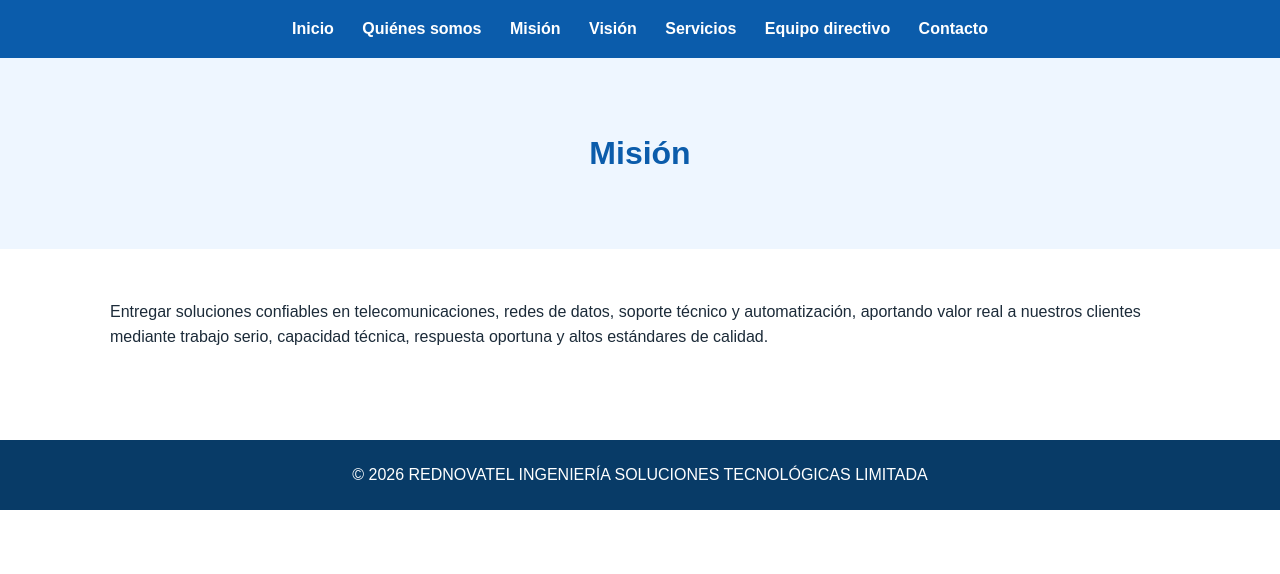
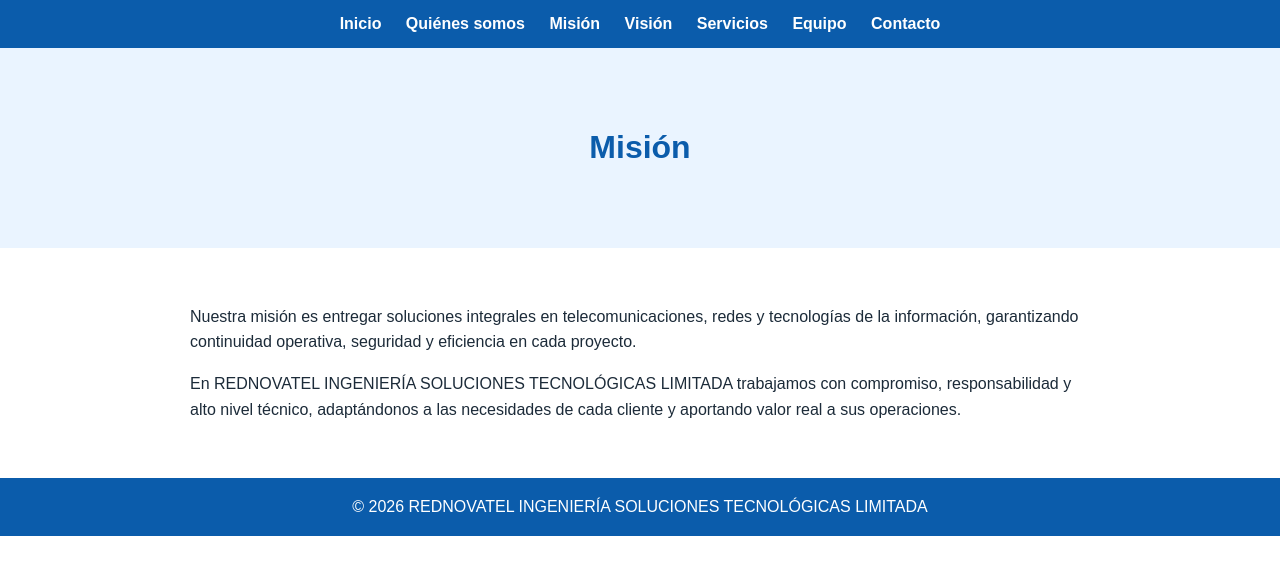
Before and after one commit to rednovatel/rednovatel.cl, a plain HTML site: page mision.html in a window 1280 px wide. Drawn offline with Linux system fonts and the light colour scheme.

Commit message:
Revise mission content and enhance HTML structure
Updated mission statement and improved styling for consistency.

```diff
--- a/mision.html
+++ b/mision.html
@@ -4,39 +4,86 @@
   <meta charset="UTF-8">
   <meta name="viewport" content="width=device-width, initial-scale=1.0">
   <title>Misión - REDNOVATEL</title>
+
   <style>
-    :root{--azul:#0b5cab;--azul2:#083b67;--blanco:#ffffff;--celeste:#eef6ff;--texto:#1c2b39}
-    *{box-sizing:border-box;margin:0;padding:0}
-    body{font-family:Arial,Helvetica,sans-serif;color:var(--texto);background:#fff;line-height:1.6}
-    nav{background:var(--azul);padding:16px;text-align:center}
-    nav a{color:#fff;text-decoration:none;margin:0 12px;font-weight:bold}
-    header{background:var(--celeste);padding:70px 20px;text-align:center}
-    header h1{color:var(--azul)}
-    .container{max-width:1100px;margin:auto;padding:50px 20px}
-    footer{background:var(--azul2);color:#fff;text-align:center;padding:22px;margin-top:40px}
+    body {
+      margin: 0;
+      font-family: Arial, sans-serif;
+      background: #ffffff;
+      color: #1c2b39;
+    }
+
+    nav {
+      background: #0b5cab;
+      padding: 15px;
+      text-align: center;
+    }
+
+    nav a {
+      color: white;
+      margin: 10px;
+      text-decoration: none;
+      font-weight: bold;
+    }
+
+    header {
+      background: #eaf4ff;
+      padding: 60px 20px;
+      text-align: center;
+    }
+
+    header h1 {
+      color: #0b5cab;
+    }
+
+    section {
+      max-width: 900px;
+      margin: auto;
+      padding: 40px 20px;
+      line-height: 1.6;
+    }
+
+    footer {
+      background: #0b5cab;
+      color: white;
+      text-align: center;
+      padding: 20px;
+    }
   </style>
 </head>
+
 <body>
+
   <nav>
     <a href="index.html">Inicio</a>
     <a href="quienes.html">Quiénes somos</a>
     <a href="mision.html">Misión</a>
     <a href="vision.html">Visión</a>
     <a href="servicios.html">Servicios</a>
-    <a href="equipo.html">Equipo directivo</a>
+    <a href="equipo.html">Equipo</a>
     <a href="contacto.html">Contacto</a>
   </nav>
 
-  <header><h1>Misión</h1></header>
+  <header>
+    <h1>Misión</h1>
+  </header>
 
-  <div class="container">
+  <section>
     <p>
-      Entregar soluciones confiables en telecomunicaciones, redes de datos, soporte técnico
-      y automatización, aportando valor real a nuestros clientes mediante trabajo serio,
-      capacidad técnica, respuesta oportuna y altos estándares de calidad.
+      Nuestra misión es entregar soluciones integrales en telecomunicaciones, redes y tecnologías
+      de la información, garantizando continuidad operativa, seguridad y eficiencia en cada proyecto.
     </p>
-  </div>
 
-  <footer>© 2026 REDNOVATEL INGENIERÍA SOLUCIONES TECNOLÓGICAS LIMITADA</footer>
+    <p>
+      En REDNOVATEL INGENIERÍA SOLUCIONES TECNOLÓGICAS LIMITADA trabajamos con compromiso,
+      responsabilidad y alto nivel técnico, adaptándonos a las necesidades de cada cliente y aportando
+      valor real a sus operaciones.
+    </p>
+  </section>
+
+  <footer>
+    © 2026 REDNOVATEL INGENIERÍA SOLUCIONES TECNOLÓGICAS LIMITADA
+  </footer>
+
 </body>
 </html>
```
